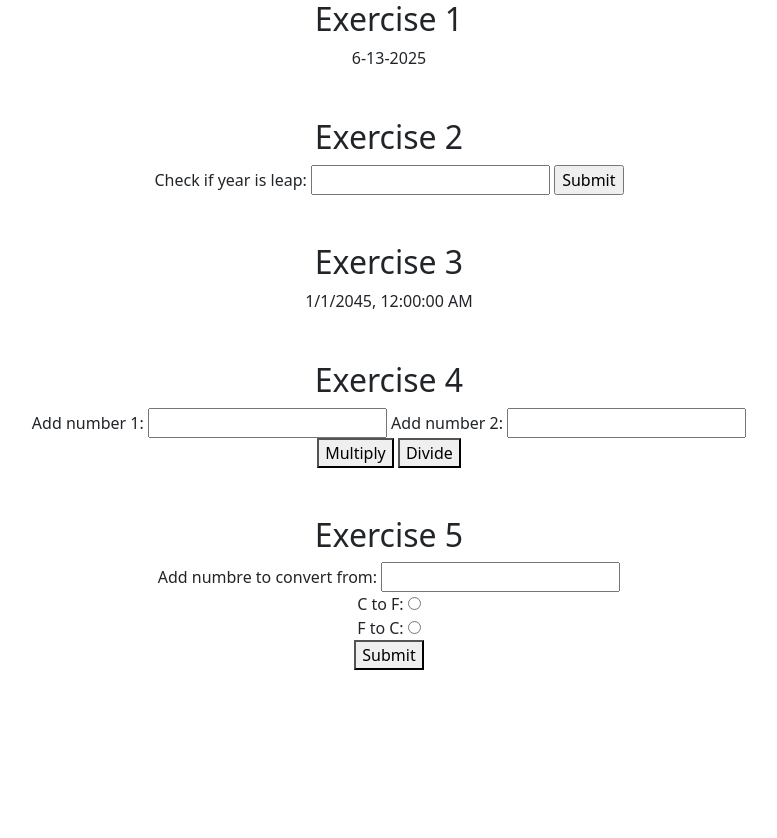
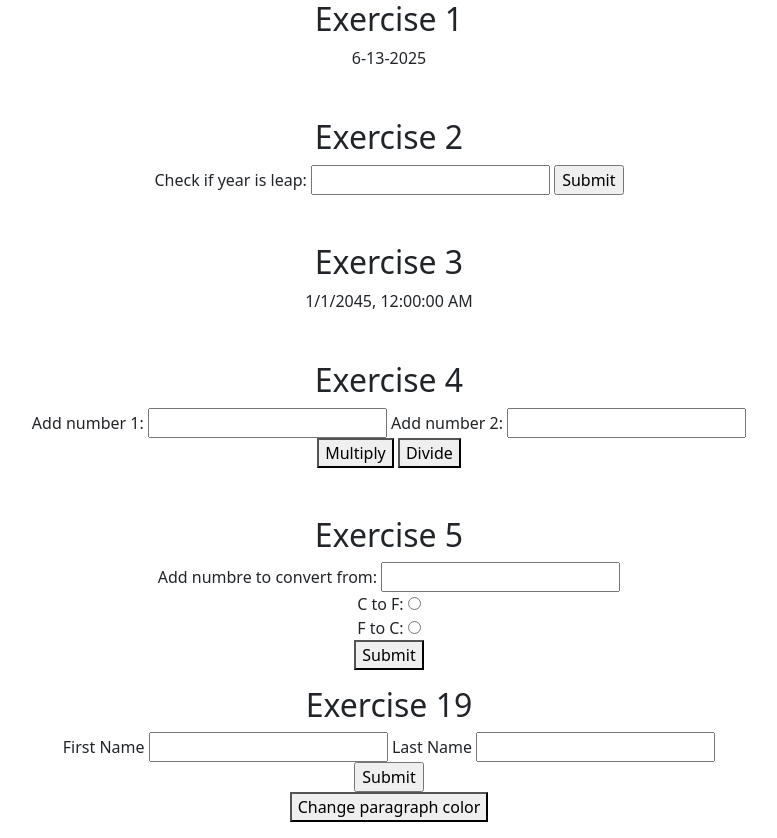
Before and after one commit to gentrithotii/JS-Exercise, a plain HTML site: page index.html in a window 1280 px wide. Shown: the whole page, without its empty margins (251-1028 px from the left). Before the commit the page ends 800 px from the top, so only its background shows below. Drawn offline with nearby package versions, Linux system fonts and the light colour scheme.

Commit message:
Exercise 19 and 20 DONE

```diff
--- a/exercise.js
+++ b/exercise.js
@@ -121,6 +121,24 @@ function removeLetterAtGivenIndex(text, position) {
 
 console.log(removeLetterAtGivenIndex("Gentrit", 2));
 
+//Exercise 19 and 20
+
+function returnFormfNameAndLName(event) {
+  event.preventDefault();
+
+  const firstName = document.getElementById("first-name").value;
+  const lastName = document.getElementById("last-name").value;
+
+  console.log("Test");
+
+  document.getElementById("full-name-display").innerHTML =
+    "Full name is: " + firstName + " " + lastName;
+}
+
+function changeParagraphColor() {
+  document.getElementById("full-name-display").style.backgroundColor = "Orange";
+}
+
 checkIfSundayBetweenYears();
 displayCurrentDate();
 checkIfLeapYear();
--- a/index.html
+++ b/index.html
@@ -69,6 +69,20 @@
 
         <p id="cf-convert-result"></p>
     </div>
+
+    <div class="container text-center">
+        <h2>Exercise 19</h2>
+        <form id="form1" onsubmit="returnFormfNameAndLName(event)">
+            <label for="first-name">First Name</label>
+            <input type="text" id="first-name" name="first-name">
+            <label for="last-name">Last Name</label>
+            <input type="text" id="last-name" name="last-name"><br>
+            <input type="submit">
+        </form>
+        <button onclick="changeParagraphColor()">Change paragraph color</button>
+        <p id="full-name-display"></p>
+    </div>
+
 </body>
 
 </html>
```
